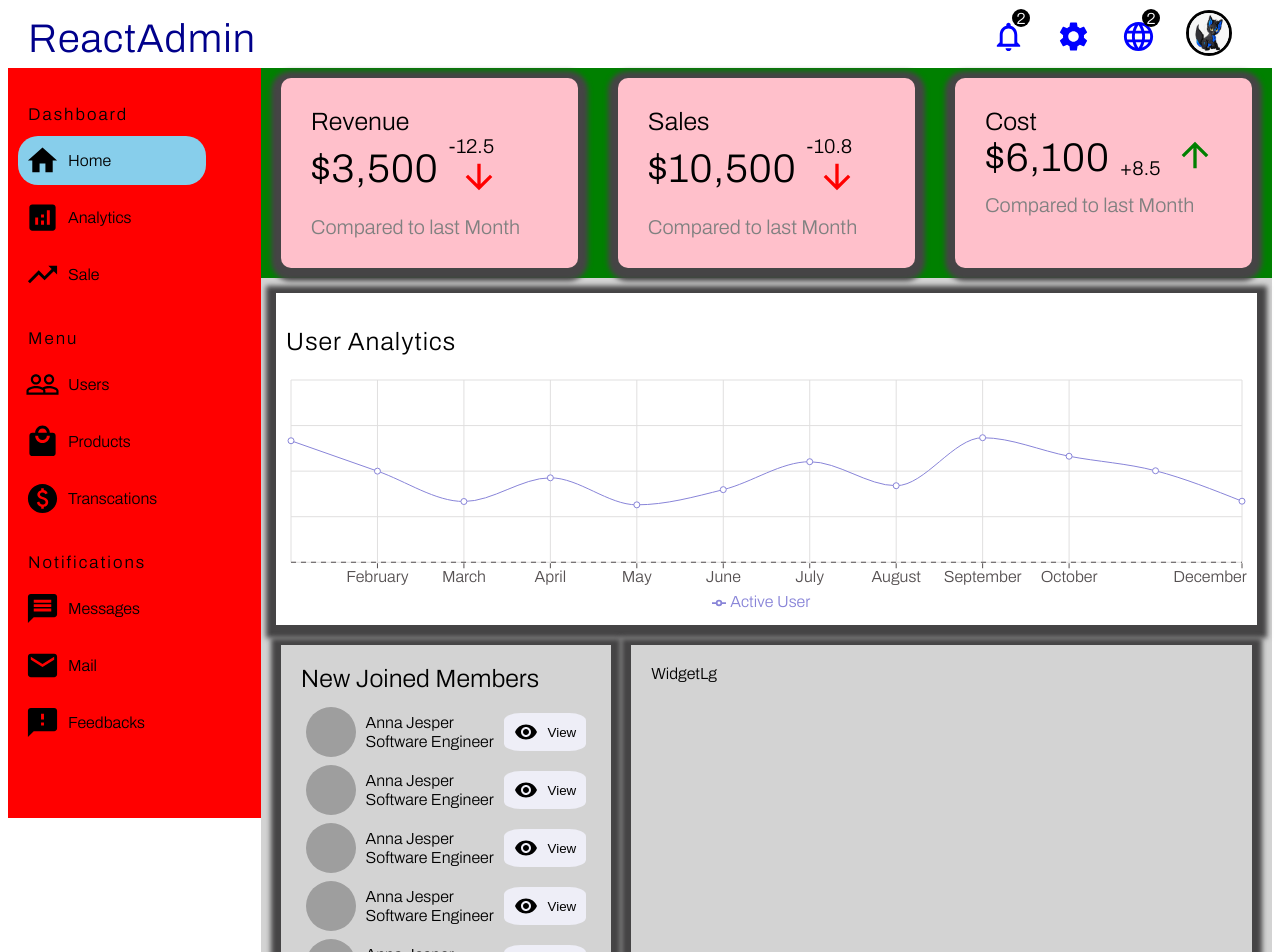
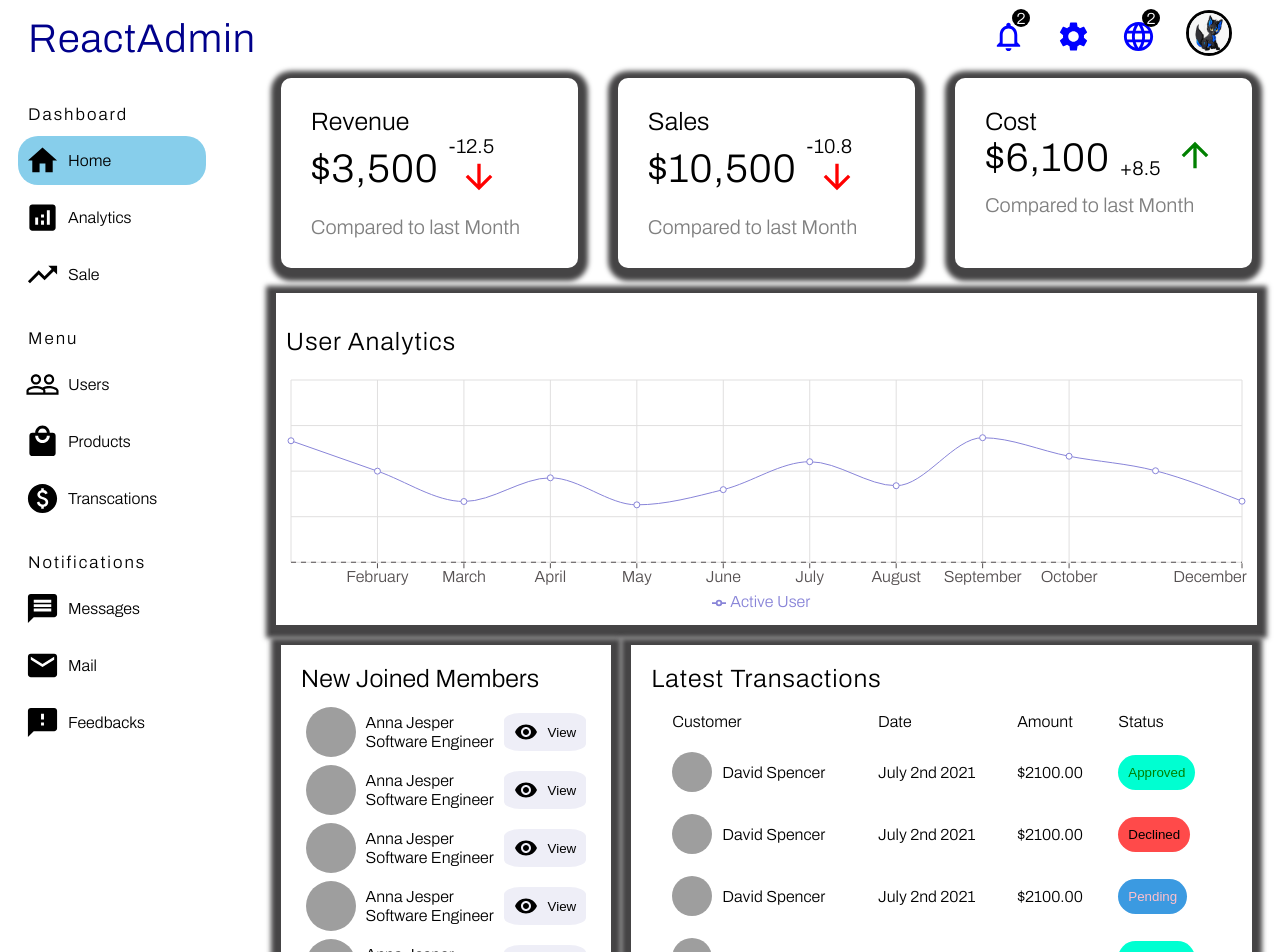
Before and after one commit to FrankYChills/Admin-Dashboard, a React (Create React App) app: page / in a window 1280 px wide. Shown: the top 952 px of the page. Built offline with nearby package versions, Linux system fonts and the light colour scheme; grey boxes are pictures that could not be loaded.

Commit message:
home page finished

```diff
--- a/src/components/widgetLg/WidgetLg.jsx
+++ b/src/components/widgetLg/WidgetLg.jsx
@@ -1,5 +1,81 @@
 const WidgetLg = () => {
-  return <div className="widgetLg">WidgetLg</div>;
+  // reusable button
+  const Button = ({ type }) => {
+    return <button className={"widgetLgButton " + type}>{type}</button>;
+  };
+  return (
+    <div className="widgetLg">
+      <h3 className="widgetLgTitle">Latest Transactions</h3>
+      <table className="widgetLgTable">
+        <tr className="widgetLgTr">
+          <th className="widgetLgTh">Customer</th>
+          <th className="widgetLgTh">Date</th>
+          <th className="widgetLgTh">Amount</th>
+          <th className="widgetLgTh">Status</th>
+        </tr>
+        <tr className="widgetLgTr">
+          <td className="widgetLgUser">
+            <img
+              src="https://images.pexels.com/photos/428333/pexels-photo-428333.jpeg?auto=compress&cs=tinysrgb&w=1260&h=750&dpr=1"
+              alt="user"
+              className="widgetLgImage"
+            />{" "}
+            <span className="widgetLgName">David Spencer</span>
+          </td>
+          <td className="widgetLgDate">July 2nd 2021</td>
+          <td className="widgetLgAmount">$2100.00</td>
+          <td className="widgetLgStatus">
+            <Button type="Approved" />
+          </td>
+        </tr>
+        <tr className="widgetLgTr">
+          <td className="widgetLgUser">
+            <img
+              src="https://images.pexels.com/photos/428333/pexels-photo-428333.jpeg?auto=compress&cs=tinysrgb&w=1260&h=750&dpr=1"
+              alt="user"
+              className="widgetLgImage"
+            />{" "}
+            <span className="widgetLgName">David Spencer</span>
+          </td>
+          <td className="widgetLgDate">July 2nd 2021</td>
+          <td className="widgetLgAmount">$2100.00</td>
+          <td className="widgetLgStatus">
+            <Button type="Declined" />
+          </td>
+        </tr>
+        <tr className="widgetLgTr">
+          <td className="widgetLgUser">
+            <img
+              src="https://images.pexels.com/photos/428333/pexels-photo-428333.jpeg?auto=compress&cs=tinysrgb&w=1260&h=750&dpr=1"
+              alt="user"
+              className="widgetLgImage"
+            />{" "}
+            <span className="widgetLgName">David Spencer</span>
+          </td>
+          <td className="widgetLgDate">July 2nd 2021</td>
+          <td className="widgetLgAmount">$2100.00</td>
+          <td className="widgetLgStatus">
+            <Button type="Pending" />
+          </td>
+        </tr>
+        <tr className="widgetLgTr">
+          <td className="widgetLgUser">
+            <img
+              src="https://images.pexels.com/photos/428333/pexels-photo-428333.jpeg?auto=compress&cs=tinysrgb&w=1260&h=750&dpr=1"
+              alt="user"
+              className="widgetLgImage"
+            />{" "}
+            <span className="widgetLgName">David Spencer</span>
+          </td>
+          <td className="widgetLgDate">July 2nd 2021</td>
+          <td className="widgetLgAmount">$2100.00</td>
+          <td className="widgetLgStatus">
+            <Button type="Approved" />
+          </td>
+        </tr>
+      </table>
+    </div>
+  );
 };
 
 export default WidgetLg;
--- a/src/index.css
+++ b/src/index.css
@@ -81,7 +81,7 @@
 
 .sidebar {
   flex: 1;
-  background-color: red;
+  /* background-color: red; */
   height: calc(100vh - 50px);
   position: sticky;
   top: 50px;
@@ -132,12 +132,12 @@
 /*  HOME PAGE -------------------------- */
 .home {
   flex: 4;
-  background-color: lightgray;
+  /* background-color: lightgray; */
 }
 
 /* featuredInfo */
 .featured {
-  background-color: green;
+  /* background-color: green; */
   display: flex;
   justify-content: space-between;
   width: 100%;
@@ -146,7 +146,7 @@
 .featuredItem {
   flex: 1;
   margin: 10px 20px;
-  background-color: pink;
+  /* background-color: pink; */
   padding: 30px;
   border-radius: 10px;
   -webkit-box-shadow: 0px 3px 5px 10px rgba(69, 68, 69, 1);
@@ -288,3 +288,59 @@
   box-shadow: 0px 3px 5px 10px rgba(69, 68, 69, 1);
   padding: 20px;
 }
+
+.widgetLgTitle {
+  font-size: 25px;
+  margin: 0;
+  letter-spacing: 1px;
+}
+
+.widgetLgImage {
+  height: 40px;
+  width: 40px;
+  border-radius: 50%;
+  object-fit: cover;
+  margin-right: 10px;
+}
+
+.widgetLgTable {
+  width: 100%;
+  border-spacing: 20px;
+}
+
+.widgetLgTh {
+  text-align: left;
+}
+
+.widgetLgUser {
+  display: flex;
+  align-items: center;
+  font-weight: 800;
+}
+
+.widgetLgButton {
+  padding: 10px;
+  border: none;
+  border-radius: 50px;
+}
+
+.widgetLgDate,
+.widgetLgAmount {
+  font-weight: 100;
+}
+
+.widgetLgButton.Approved {
+  background-color: #00ffd1;
+  color: green;
+  font-weight: 500;
+}
+.widgetLgButton.Declined {
+  background-color: #ff4a4a;
+  color: black;
+  font-weight: 500;
+}
+.widgetLgButton.Pending {
+  background-color: #3b9ae1;
+  color: pink;
+  font-weight: 500;
+}
```
